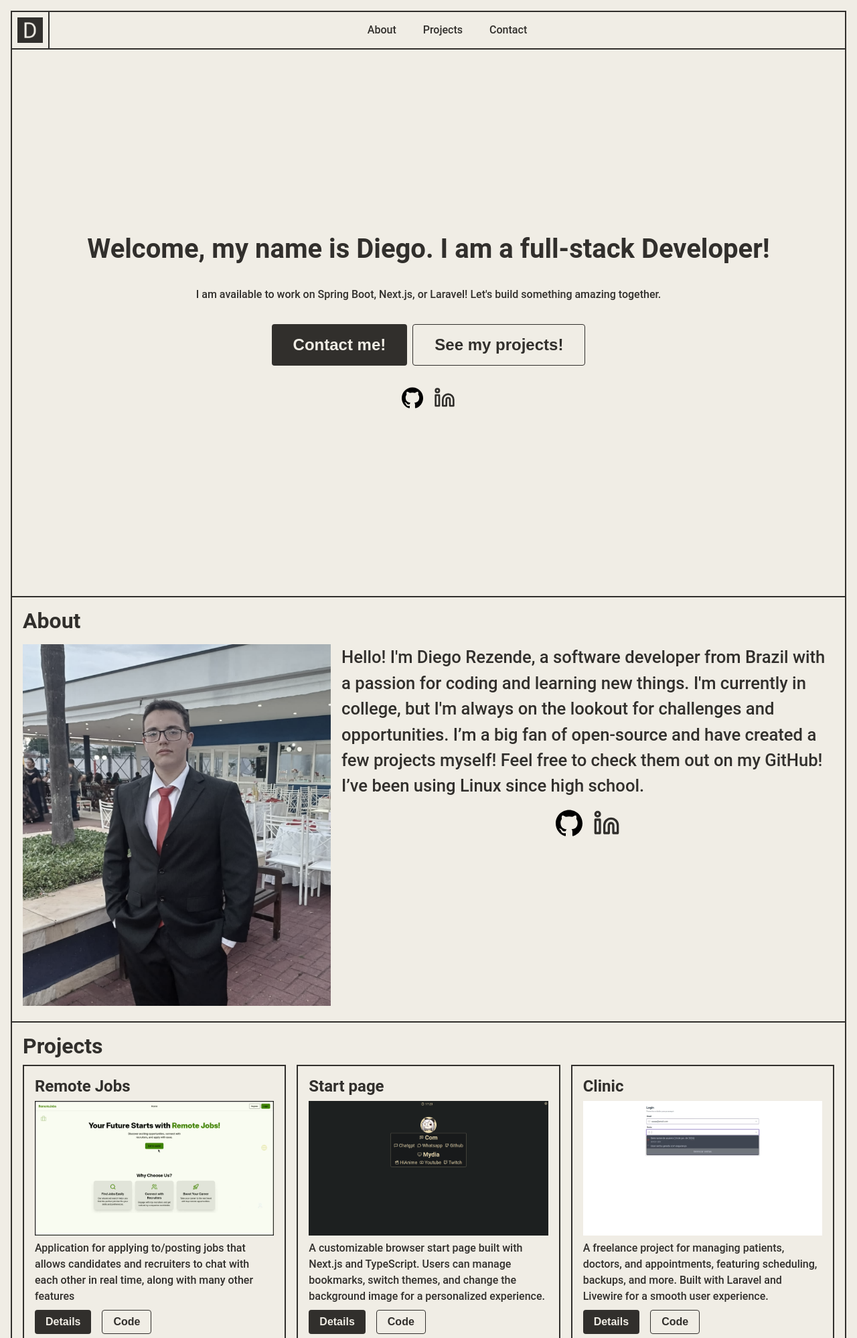
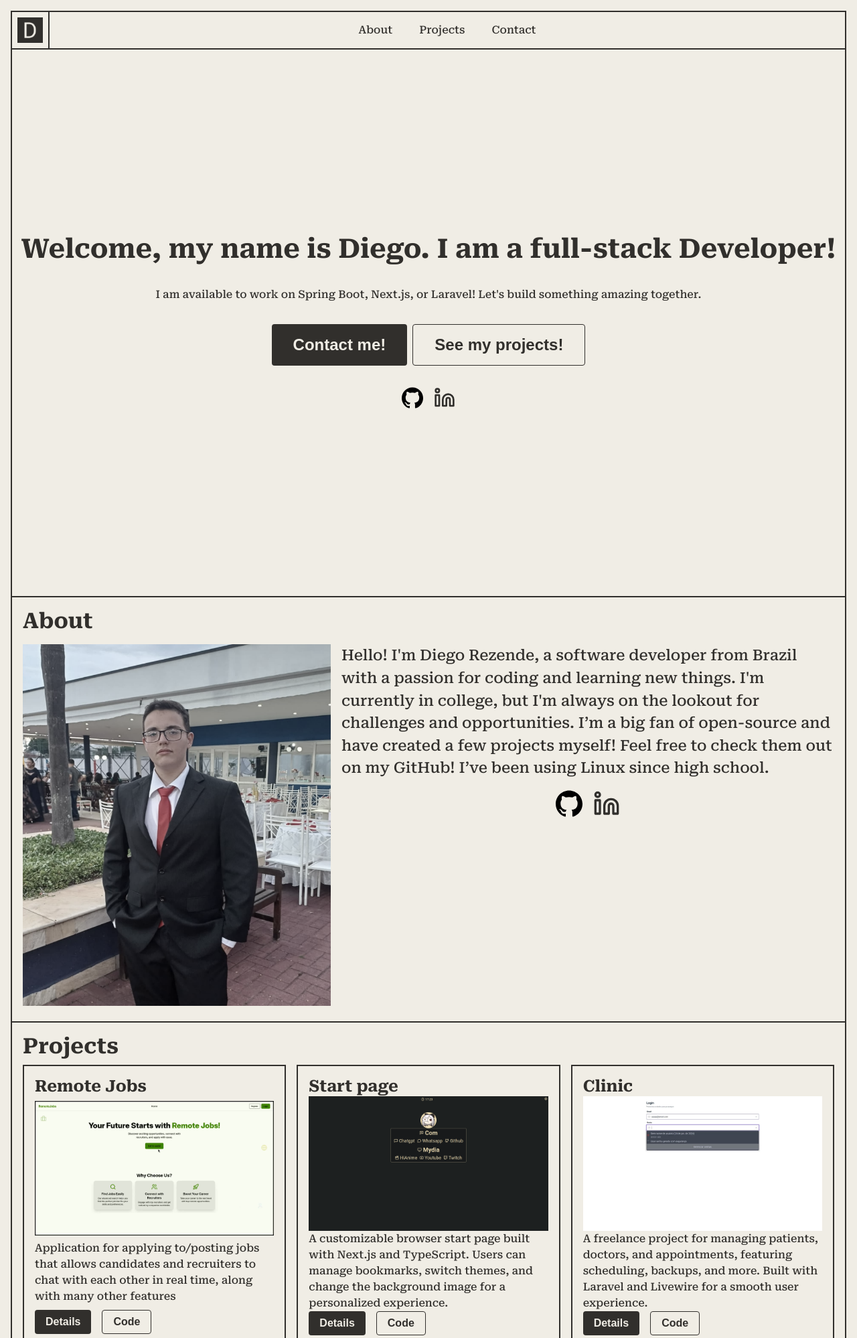
Before and after one commit to diegorezm/portfolio, a PHP site: page / in a window 1280 px wide. Shown: the top 1998 px of the page at 67% size. Run offline with PHP 8.4, Linux system fonts and the light colour scheme.

Commit message:
Adding roboto serif

```diff
--- a/index.html
+++ b/index.html
@@ -27,6 +27,11 @@
   <meta name="twitter:description"
     content="Diego Rezende is a Brazilian Fullstack Developer specializing in Java, JavaScript (TypeScript), Python, PHP, Kotlin, and Go. Experienced with Spring Boot, Laravel, Next.js, and other Node.js frameworks.">
   <link href="./styles/styles.css" rel="stylesheet">
+  <link rel="preconnect" href="https://fonts.googleapis.com">
+  <link rel="preconnect" href="https://fonts.gstatic.com" crossorigin>
+  <link
+    href="https://fonts.googleapis.com/css2?family=Roboto+Serif:ital,opsz,wght@0,8..144,100..900;1,8..144,100..900&display=swap"
+    rel="stylesheet">
   <title>Diegorezm | Portfolio</title>
 </head>
 
--- a/styles/styles.css
+++ b/styles/styles.css
@@ -20,7 +20,7 @@
 }
 
 body {
-  font-family: Roboto, sans-serif;
+  font-family: "Roboto Serif", sans-serif;
   background-color: var(--background);
   color: var(--foreground);
   font-size: 16px;
@@ -293,7 +293,7 @@ p {
 }
 
 .about_content_desc p {
-  font-size: 1.6rem;
+  font-size: 1.4rem;
   text-align: left;
 }
 
```
